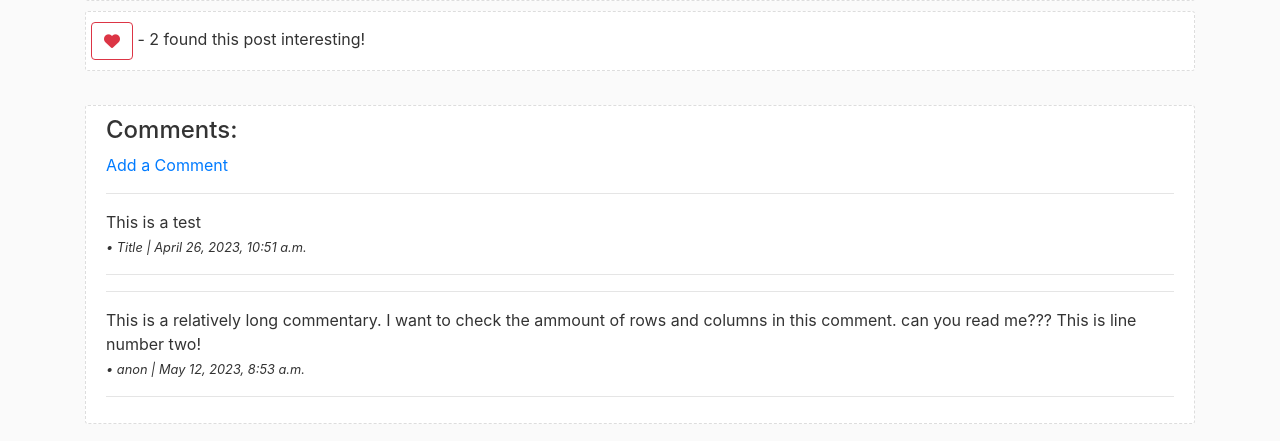
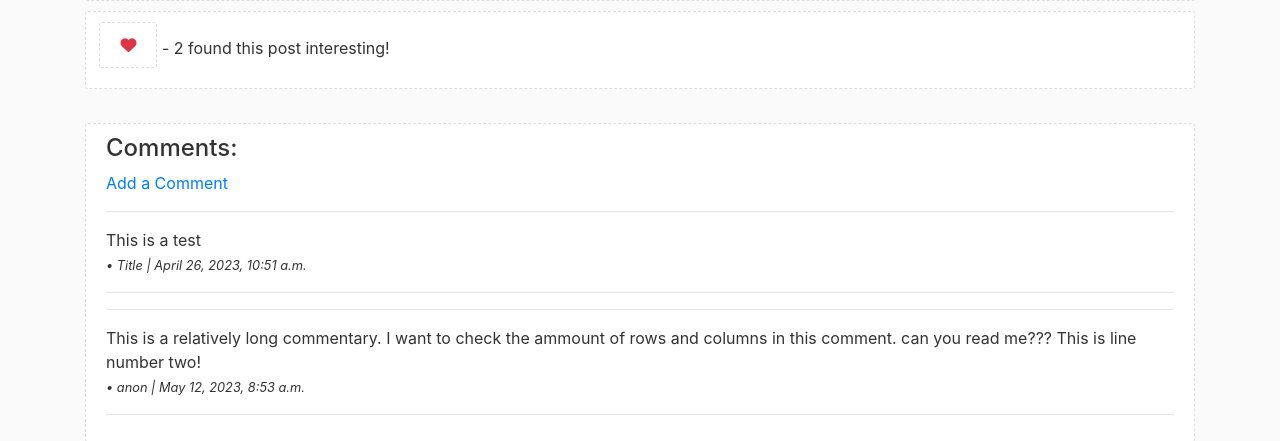
Before and after one commit to TiagoMA90/digital-nomads, a Django app: page /post/44/ in a window 1280 px wide. Shown: the part 841-1282 px from the top of the page. Run offline with Django 4.2, Linux system fonts and the light colour scheme; a user stored in the database is signed in; data comes from the database, SQL or seed files in the repository; both versions use the stored data as it was after the commit; some libraries are stand-ins or nearby versions.

Commit message:
apply formating to interactive buttons with <pre> tags

```diff
--- a/blog/static/css/style.css
+++ b/blog/static/css/style.css
@@ -82,7 +82,7 @@ a.title:hover {
 }
 
 /* Article Properties */
-.article-content {
+.post-content {
   white-space: pre-line;
 }
 
--- a/blog/templates/blog/home.html
+++ b/blog/templates/blog/home.html
@@ -20,7 +20,7 @@
             <!-- Posts the Title of the Post -->
             <h2><a class="title" href="{% url 'post-detail' post.id %}">{{ post.title }}</a></h2>
             <!-- Posts the content of the Post -->
-            <p class="article-content">{{ post.content|truncatewords_html:50|safe }}</p>
+            <p class="post-content">{{ post.content|truncatewords_html:50|safe }}</p>
           </div>
         </article>
     {% endfor %}
--- a/blog/templates/blog/post_detail.html
+++ b/blog/templates/blog/post_detail.html
@@ -15,7 +15,7 @@
                 <!-- Posts the Title of the Post -->
                 <h2 class="title">{{ object.title }}</h2>
                 <!-- Posts the content of the Post -->
-                <p class="article-content">{{ object.content|safe }}</p>
+                <p class="post-content">{{ object.content|safe }}</p>
             </div>
         </div>
     </article>
@@ -23,17 +23,21 @@
         <div class="container panels">
             <div class="row">
                 {% if object.author == user %}
-                        <a class="btn btn-outline-warning" href="{% url 'post-update' object.id %}"><i class="fa-regular fa-pen-to-square"></i></a>
-                        <a class="btn btn-outline-info" href="{% url 'post-delete' object.id %}"><i class="fa-solid fa-trash"></i></a>
+                    <pre> </pre>
+                    <a class="btn btn-outline-warning panels" href="{% url 'post-update' object.id %}"><i class="fa-regular fa-pen-to-square"></i></a>
+                    <pre> </pre>
+                    <a class="btn btn-outline-info panels" href="{% url 'post-delete' object.id %}"><i class="fa-solid fa-trash"></i></a>
+                    <pre> </pre>
                 {% endif %}
                 <!-- Like Button -->
+                    <pre> </pre>
                 <form action="{% url 'like-post' post.pk %}" method="POST">
                     {% csrf_token %}
                     {% if user.is_authenticated %}
                         {% if liked %}
-                            <button class="btn btn-outline-danger" type="submit" name="post_id" value="{{ post.id }}"><i class="fa-solid fa-heart"></i></button>
+                        <button class="btn btn-outline-danger panels" type="submit" name="post_id" value="{{ post.id }}"><i class="fa-solid fa-heart"></i></button>
                         {% else %}
-                            <button class="btn btn-outline-danger" type="submit" name="post_id" value="{{ post.id }}"><i class="fa-regular fa-heart"></i></button>
+                            <button class="btn btn-outline-danger panels" type="submit" name="post_id" value="{{ post.id }}"><i class="fa-regular fa-heart"></i></button>
                         {% endif %}
                     {% else %}
                         <small class="text-muted">You must <a href="{% url 'login' %}">sign in</a>, in order to like this article!</small>
--- a/blog/templates/blog/post_user.html
+++ b/blog/templates/blog/post_user.html
@@ -15,7 +15,7 @@
             <!-- Posts the Title of the Post -->
             <h2><a class="title" href="{% url 'post-detail' post.id %}">{{ post.title }}</a></h2>
             <!-- Posts the content of the Post -->
-            <p class="article-content">{{ post.content|truncatewords_html:50|safe }}</p>
+            <p class="post-content">{{ post.content|truncatewords_html:50|safe }}</p>
           </div>
         </article>
     {% endfor %}
--- a/users/templates/users/login.html
+++ b/users/templates/users/login.html
@@ -3,7 +3,7 @@
 {% load crispy_forms_tags %}
 {% block content %}
 <br>
-    <div class="content-section">
+    <div class="panels">
         <!-- Form to Post/Login a User -->
         <form method="POST">
             {% csrf_token %}
--- a/users/templates/users/logout.html
+++ b/users/templates/users/logout.html
@@ -3,7 +3,7 @@
 {% load crispy_forms_tags %}
 {% block content %}
 <br>
-    <div class="content-section text-center">
+    <div class="panels text-center">
         <h2>You have logged out</h2>
         <p>We are missing you already...</p>
         <div class="border-top pt-3">
--- a/users/templates/users/password_reset.html
+++ b/users/templates/users/password_reset.html
@@ -2,7 +2,7 @@
 {% extends "blog/base.html" %}
 {% load crispy_forms_tags %}
 {% block content %}
-    <div class="content-section">
+    <div class="panels">
         <!-- Form to Post/Login a User -->
         <form method="POST">
             {% csrf_token %}
--- a/users/templates/users/password_reset_confirm.html
+++ b/users/templates/users/password_reset_confirm.html
@@ -2,7 +2,7 @@
 {% extends "blog/base.html" %}
 {% load crispy_forms_tags %}
 {% block content %}
-    <div class="content-section">
+    <div class="panels">
         <!-- Form to Post/Login a User -->
         <form method="POST">
             {% csrf_token %}
--- a/users/templates/users/profile.html
+++ b/users/templates/users/profile.html
@@ -3,7 +3,7 @@
 {% load crispy_forms_tags %}
 {% block content %}
 <br>
-    <div class="content-section">
+    <div class="panels">
         <!-- Logs the User username -->
         <div class="media">
             <img class="rounded accountimg" src="{{ user.profile.image.url }}">
--- a/users/templates/users/register.html
+++ b/users/templates/users/register.html
@@ -3,7 +3,7 @@
 {% load crispy_forms_tags %}
 {% block content %}
 <br>
-    <div class="content-section">
+    <div class="panels">
         <!-- Form to Post/Register a User -->
         <form method="POST">
             {% csrf_token %}
```
Also changed, not shown: db.sqlite3.
